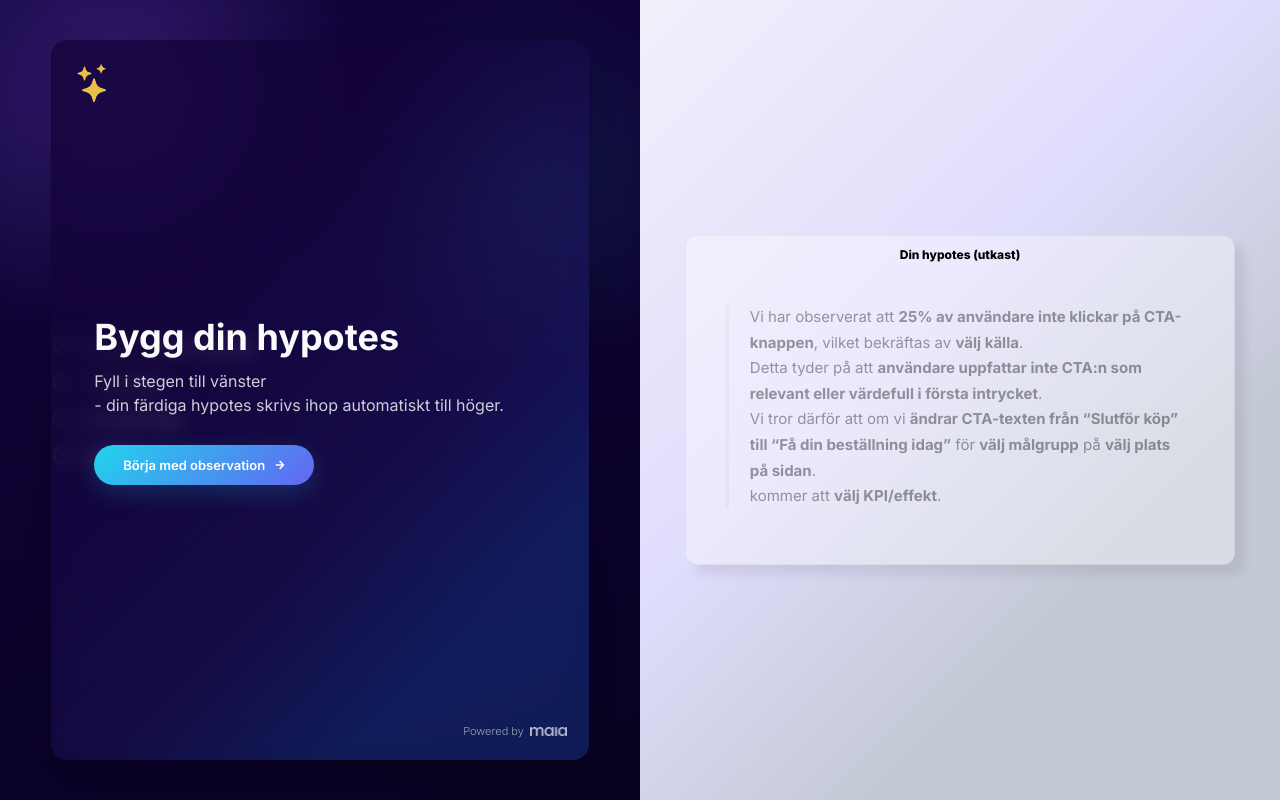
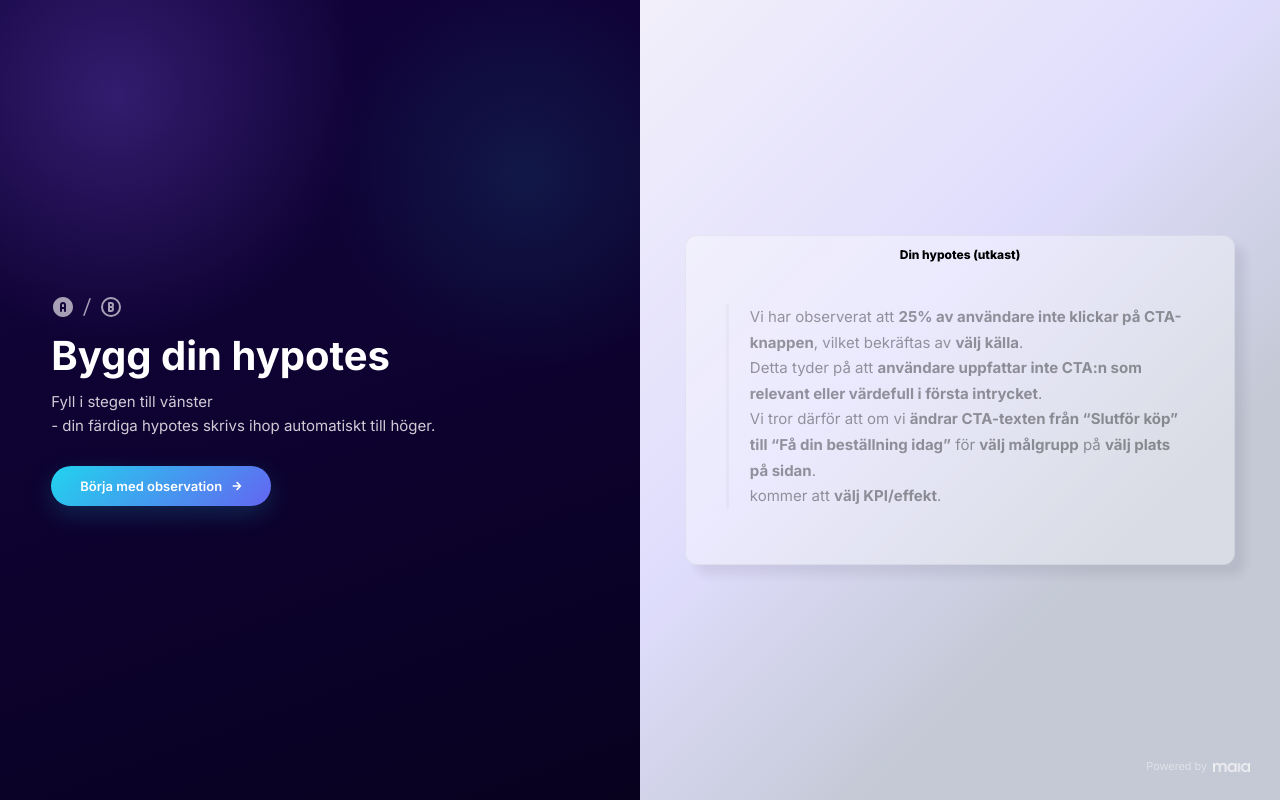
Before and after one commit to 1anDr0/abTest, a React (Vite) app: page / in a window 1280 px wide. Built offline with nearby package versions, Linux system fonts and the light colour scheme.

Commit message:
hero fix

```diff
--- a/src/components/Leftpanel/Header/Header.css
+++ b/src/components/Leftpanel/Header/Header.css
@@ -1,7 +1,7 @@
 /* Toast/overlay i hörnet, påverkar aldrig layout */
 
 .header-flydown {
-  padding: 0 clamp(20px, 4vw, 80px);
+  /* padding: 0 clamp(20px, 4vw, 80px); */
   position: absolute;
   top: 0;
   left: 0;
@@ -17,6 +17,7 @@
 @media (max-width: 900px) {
   .header-flydown {
     width: 100vw;
+    height: 80vh;
   }
 }
 
@@ -28,22 +29,22 @@
 
 .header-flydown-inner {
   /* position: relative; */
-  background: linear-gradient(
+  /* background: linear-gradient(
     135deg,
     rgba(20, 4, 59, 0.808) 30%,
     rgba(68, 56, 202, 0.164) 60%,
     rgba(37, 100, 235, 0.267) 80%
-  );
+  ); */
   /* border: 1px solid rgba(255, 255, 255, 0.08); */
-  backdrop-filter: blur(10px);
+  /* backdrop-filter: blur(10px);
   -webkit-backdrop-filter: blur(10px);
-  color: #f8fafc;
+  color: #f8fafc; */
 
   border-radius: 16px;
   padding: 8%;
   width: 100%;
-  height: 90vh;
-  box-shadow: 0 8px 24px rgba(0, 0, 0, 0.18);
+  /* height: 100vh; */
+  /* box-shadow: 0 8px 24px rgba(0, 0, 0, 0.18); */
   text-align: left;
 
   pointer-events: auto;
@@ -70,7 +71,7 @@
   color: #22d3ee;
 } */
 .header-flydown-inner h2 {
-  font-size: 36px;
+  font-size: 40px;
   margin-bottom: 8px;
   font-weight: 700;
   display: flex;
@@ -82,7 +83,7 @@
 .info-text {
   font-weight: 400;
   line-height: 1.5rem;
-  font-size: 16px;
+  font-size: 15px;
   color: rgba(255, 255, 255, 0.8);
 }
 
@@ -146,31 +147,22 @@
   transform: translateX(8px) scale(1.15);
 }
 
-.header-powered-by {
-  position: absolute;
-  right: 22px;
-  bottom: 22px;
-  display: flex;
-  align-items: center;
-  justify-content: flex-end;
-  font-size: 11px;
-  color: #ffffffd3;
-  opacity: 0.7;
-  gap: 6px;
-  font-weight: 300;
-}
-.header-powered-by img {
-  height: 9px;
+.header-star-icon {
+  /* position: absolute; */
+  /* top: 24px;
+  left: 24px; */
+  margin-bottom: 6px;
+  z-index: 2;
+  font-size: 200px;
+  color: #ffffffb0;
+  opacity: 0.9;
+  font-size: 24px;
 }
 
-.header-star-icon {
-  position: absolute;
-  top: 24px;
-  left: 24px;
-  z-index: 2;
-  font-size: 28px;
-  color: #ffd54a;
-  opacity: 0.9;
-
-  font-size: 38px;
+/* Steps ska döljas när startskärmen visas */
+.steps-container {
+  display: none;
 }
+.header-flydown-inner:not(.startscreen) .steps-container {
+  display: flex;
+}
--- a/src/components/Leftpanel/Header/Header.jsx
+++ b/src/components/Leftpanel/Header/Header.jsx
@@ -1,7 +1,9 @@
 import React, { useEffect, useState } from "react";
 import "./Header.css";
 import { FaArrowRight } from "react-icons/fa";
-import { BsStars } from "react-icons/bs";
+import { TbCircleLetterAFilled } from "react-icons/tb";
+import { TbCircleLetterB } from "react-icons/tb";
+import { HiSlash } from "react-icons/hi2";
 
 const Header = ({ visible, onOk }) => {
   const [show, setShow] = useState(visible);
@@ -30,7 +32,9 @@ const Header = ({ visible, onOk }) => {
     >
       <div className="header-flydown-inner">
         <div className="header-star-icon">
-          <BsStars />
+          <TbCircleLetterAFilled />
+          <HiSlash />
+          <TbCircleLetterB />
         </div>
         <h2>Bygg din hypotes</h2>
         <div className="info-text">
@@ -50,10 +54,6 @@ const Header = ({ visible, onOk }) => {
             </span>
           </button>
         </div>
-        <div className="header-powered-by">
-          <span>Powered by</span>
-          <img src="/maia-logo-white-19%20(1).png" alt="Powered by logo" />
-        </div>
       </div>
     </div>
   );
--- a/src/components/Leftpanel/LeftPanel.jsx
+++ b/src/components/Leftpanel/LeftPanel.jsx
@@ -137,7 +137,10 @@ const LeftPanel = ({
       {showHeader && <Header visible={true} onOk={handleStart} />}
 
       <div className="leftpanel">
-        <div className="steps-container">
+        <div
+          className="steps-container"
+          style={{ display: showHeader ? "none" : "flex" }}
+        >
           <div
             className={`step-card ${
               currentStep === 1
--- a/src/components/RightPanel/RightPanel.css
+++ b/src/components/RightPanel/RightPanel.css
@@ -174,3 +174,20 @@
   border-radius: 12px;
   box-shadow: 10px 10px 10px 0 rgba(21, 19, 44, 0.075);
 }
+
+.header-powered-by {
+  position: fixed;
+  right: 30px;
+  bottom: 20px;
+  display: flex;
+  align-items: center;
+  justify-content: flex-start;
+  font-size: 11px;
+  color: #ffffffd3;
+  opacity: 0.7;
+  gap: 6px;
+  font-weight: 300;
+}
+.header-powered-by img {
+  height: 9px;
+}
--- a/src/components/RightPanel/RightPanel.jsx
+++ b/src/components/RightPanel/RightPanel.jsx
@@ -146,6 +146,10 @@ Vi tror därför att om vi ${content.change} för ${content.target} på ${conten
             </div>
           )}
         </div>
+        <div className="header-powered-by">
+          <span>Powered by</span>
+          <img src="/maia-logo-white-19%20(1).png" alt="Powered by logo" />
+        </div>
       </div>
     </div>
   );
```
